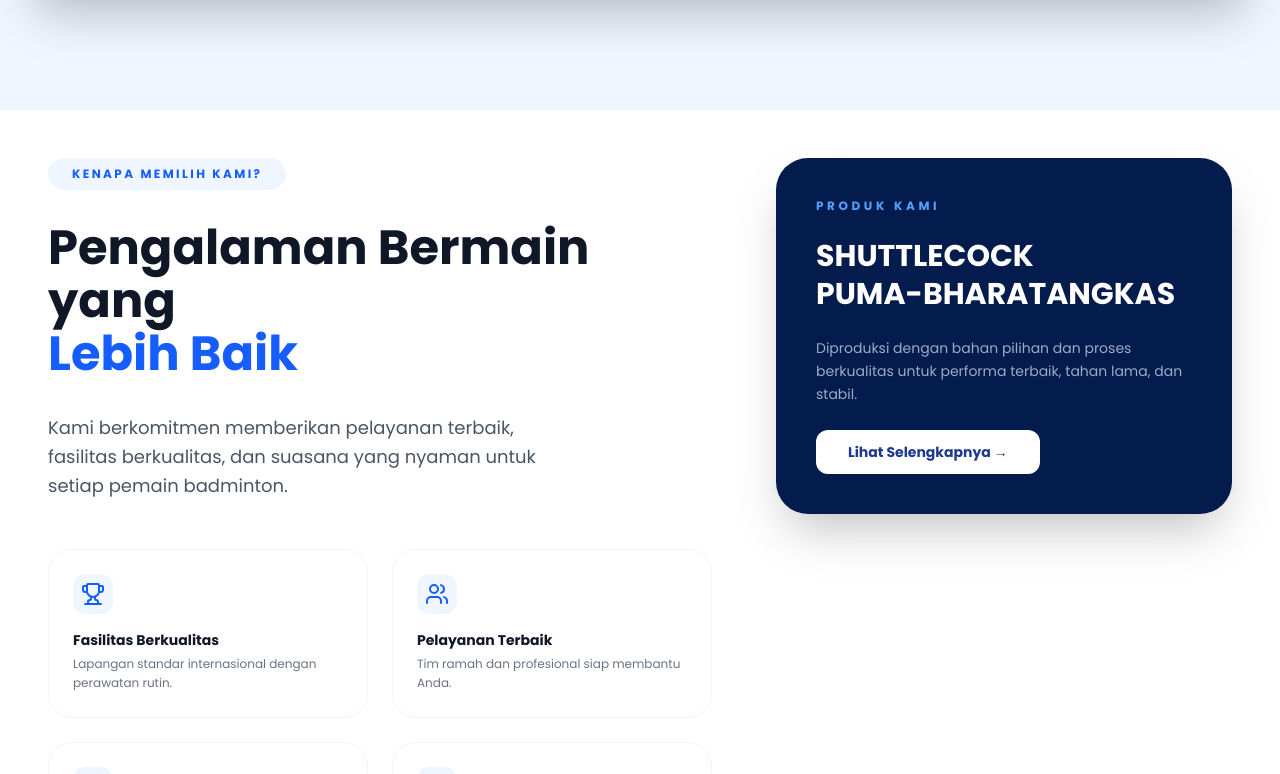
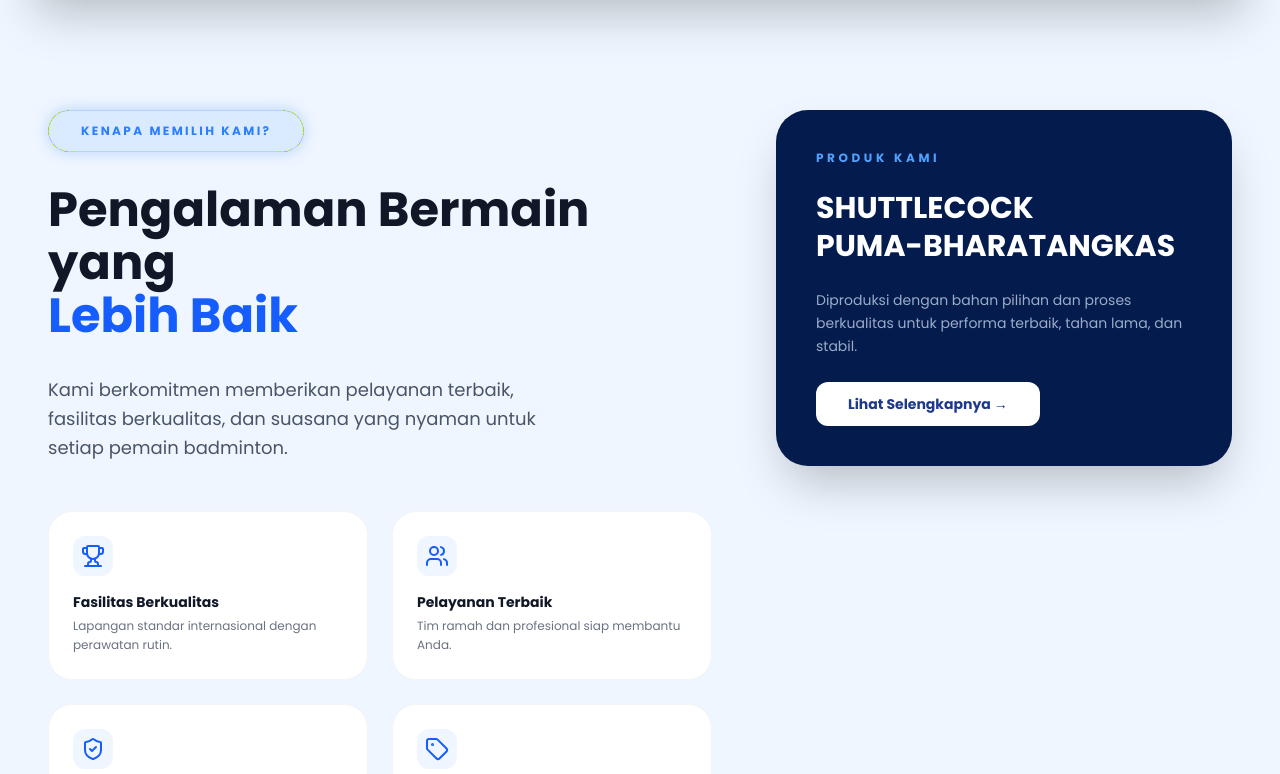
Before and after one commit to tya01-ux/PPM-_-Puma-Badminton-Hall, a React (Vite) app: page / in a window 1280 px wide. Shown: the part 884-1658 px from the top of the page. Built offline with nearby package versions, Linux system fonts and the light colour scheme.

Commit message:
Kerbaikan Jarak Hero

```diff
--- a/src/components/Features.tsx
+++ b/src/components/Features.tsx
@@ -2,7 +2,7 @@
 
 export const Features = () => {
   return (
-    <section className="mt-32 md:mt-48 px-6 py-12 bg-white">
+    <section className="mt-32 md:mt-48 px-6 ">
       {/* Friendly */}
       <div className="max-w-7xl mx-auto px-6">
 
@@ -11,9 +11,9 @@
 
           {/* Sisi Kiri */}
           <div className="lg:col-span-7 space-y-8">
-            <div className="inline-block bg-blue-50 text-blue-600 px-6 py-2 rounded-full font-bold text-xs uppercase tracking-[0.2em]">
-              Kenapa Memilih Kami?
-            </div>
+         <div className="inline-block bg-blue-500/10 text-blue-500 px-8 py-3 rounded-full font-bold text-xs uppercase tracking-[0.2em] border border-blue-400/30 shadow-[0_0_15px_rgba(59,130,246,0.3)] hover:shadow-[0_0_20px_rgba(59,130,246,0.5)] transition-shadow">
+  Kenapa Memilih Kami?
+</div>
 
             <h2 className="text-4xl md:text-5xl font-extrabold text-gray-900 leading-[1.1]">
               Pengalaman Bermain yang <br />
```
